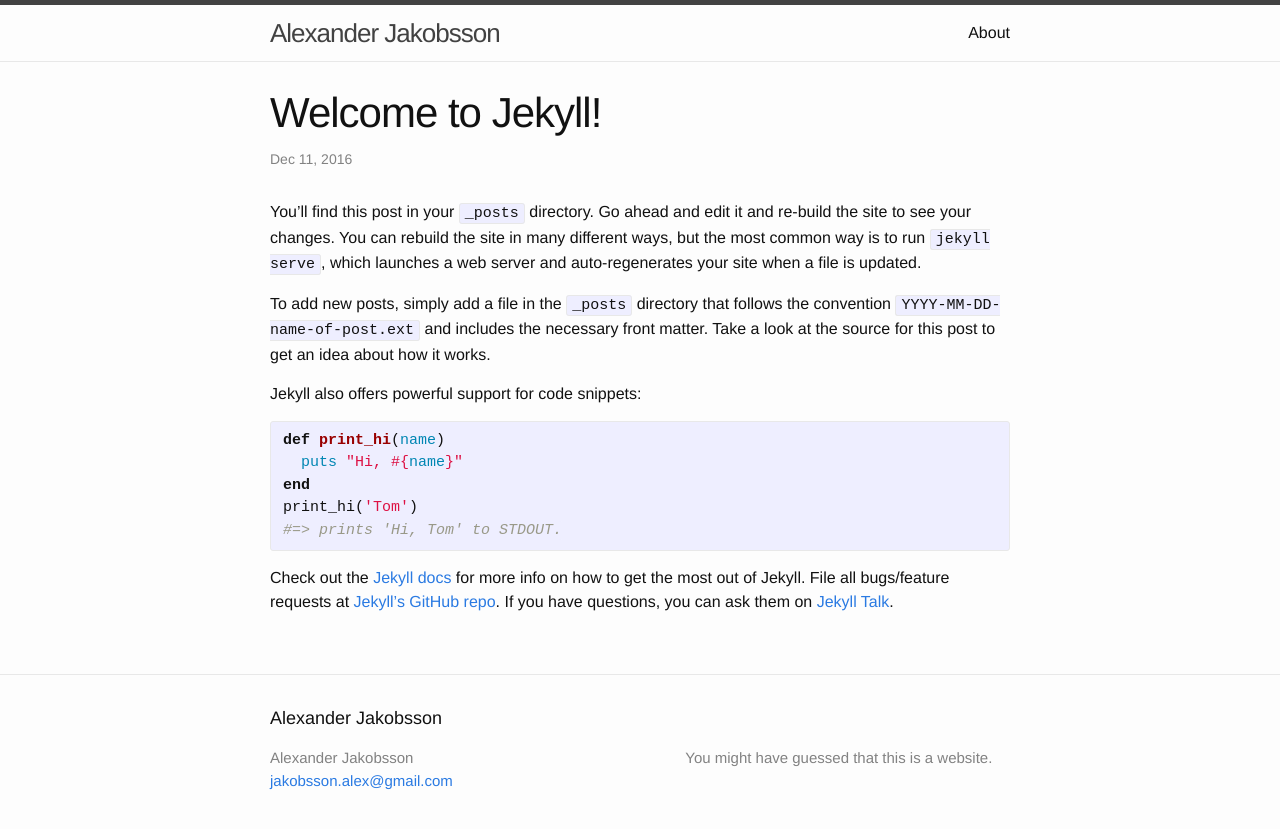
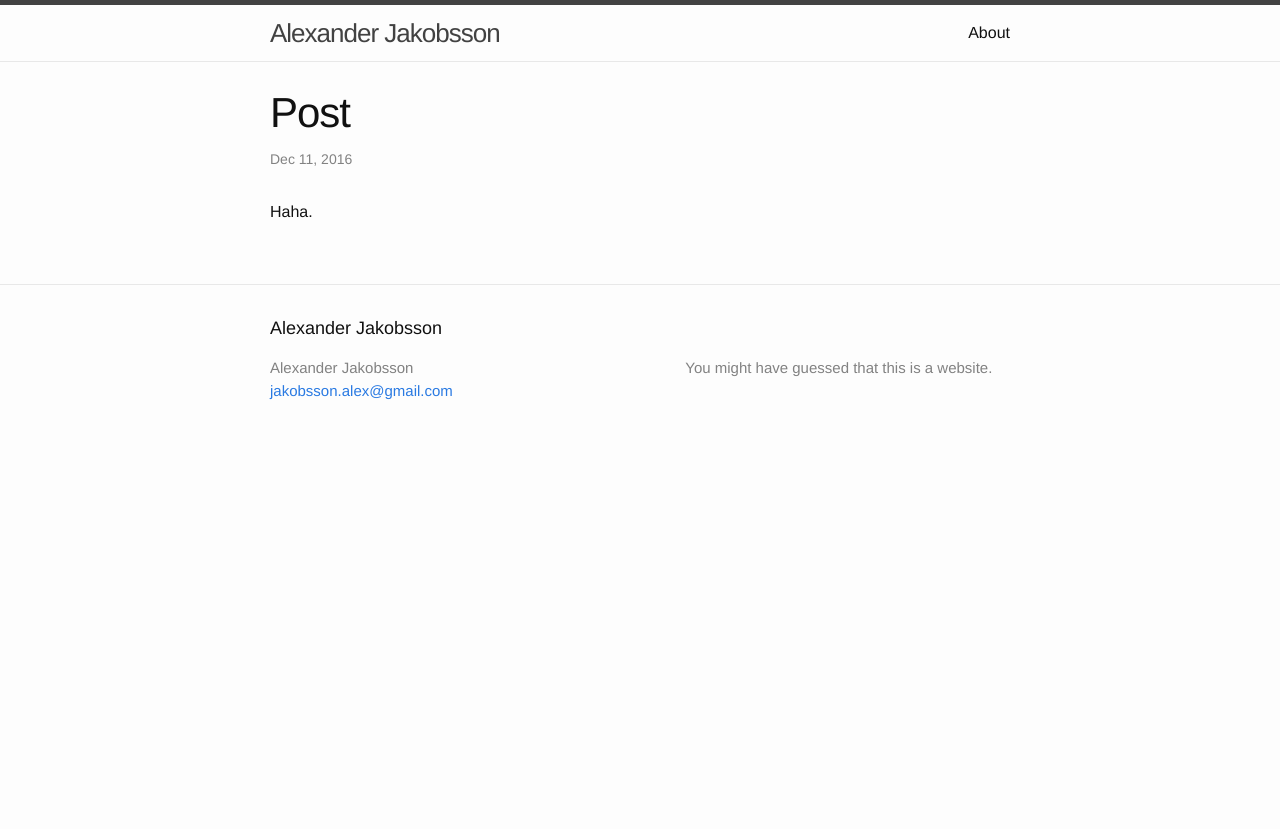
Before and after one commit to alexander-jakobsson/alexander-jakobsson.github.io, a Jekyll site: the page built from _posts/2016-12-10-welcome-to-jekyll.markdown, in a window 1280 px wide. Shown: the top 829 px of the page. Built offline with Jekyll 4.4.1, drawn with Linux system fonts in a browser that asks for light colours.

Commit message:
Update 2016-12-10-welcome-to-jekyll.markdown

```diff
--- a/_posts/2016-12-10-welcome-to-jekyll.markdown
+++ b/_posts/2016-12-10-welcome-to-jekyll.markdown
@@ -1,25 +1,8 @@
 ---
 layout: post
-title:  "Welcome to Jekyll!"
+title:  "Post"
 date:   2016-12-10 20:06:54 -0500
-categories: jekyll update
+categories: this is a post
 ---
-You’ll find this post in your `_posts` directory. Go ahead and edit it and re-build the site to see your changes. You can rebuild the site in many different ways, but the most common way is to run `jekyll serve`, which launches a web server and auto-regenerates your site when a file is updated.
 
-To add new posts, simply add a file in the `_posts` directory that follows the convention `YYYY-MM-DD-name-of-post.ext` and includes the necessary front matter. Take a look at the source for this post to get an idea about how it works.
-
-Jekyll also offers powerful support for code snippets:
-
-{% highlight ruby %}
-def print_hi(name)
-  puts "Hi, #{name}"
-end
-print_hi('Tom')
-#=> prints 'Hi, Tom' to STDOUT.
-{% endhighlight %}
-
-Check out the [Jekyll docs][jekyll-docs] for more info on how to get the most out of Jekyll. File all bugs/feature requests at [Jekyll’s GitHub repo][jekyll-gh]. If you have questions, you can ask them on [Jekyll Talk][jekyll-talk].
-
-[jekyll-docs]: http://jekyllrb.com/docs/home
-[jekyll-gh]:   https://github.com/jekyll/jekyll
-[jekyll-talk]: https://talk.jekyllrb.com/
+Haha.
```
